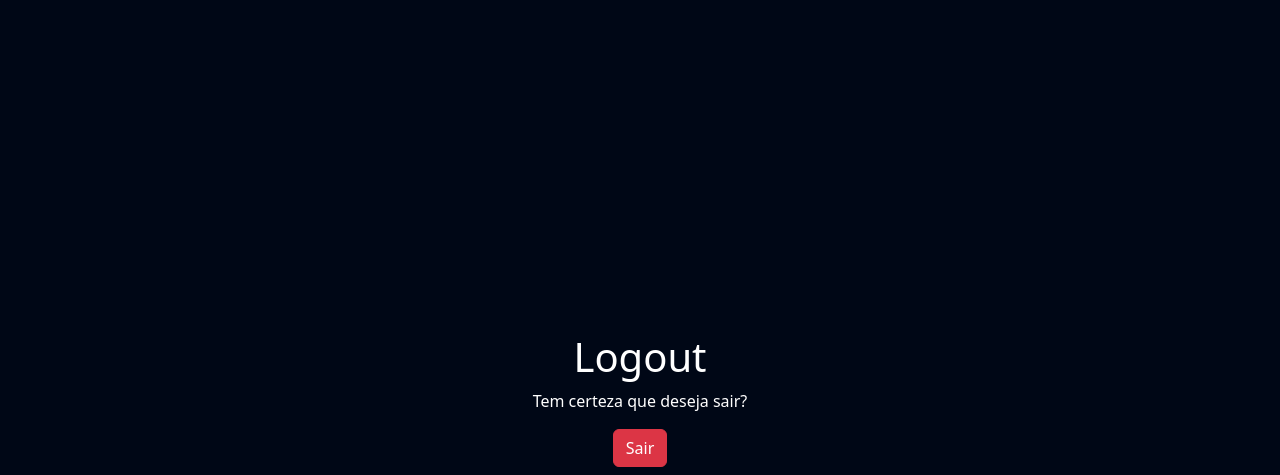
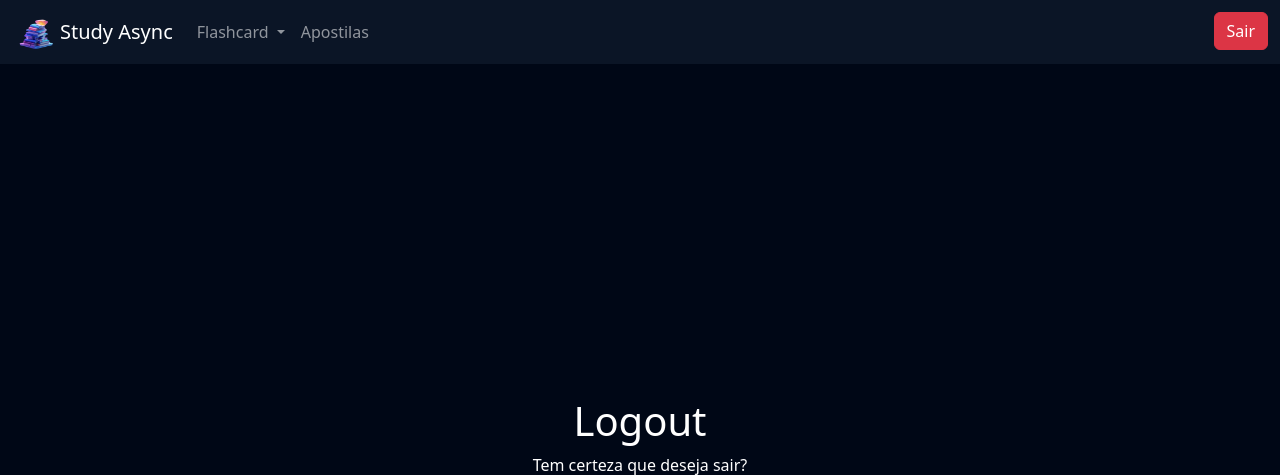
Before and after one commit to LopesLs/StudyChallenger, a Django app: page /accounts/logout/ in a window 1280 px wide. Shown: the top 475 px of the page. Run offline with Django 5.2, Linux system fonts and the light colour scheme; the visitor is signed in with stand-in values (Sample User, id 1); parts of the project's set-up code (start-up, migrations or seed data) failed here and were passed over.

Commit message:
(feat): apply responsivity

```diff
--- a/website/static/css/global.css
+++ b/website/static/css/global.css
@@ -14,11 +14,6 @@ body{
     color: white !important;
 }
 
-.navbar {
-    background-color: red !important;
-    color: white !important;
-}
-
 .icon {
     width: 18px !important;
     height: 18px !important;
@@ -27,3 +22,19 @@ body{
 .alert {
     --bs-alert-margin-bottom: 0px !important;
 }
+
+.content-container {
+    width: 100% !important;
+}
+
+/* Media Queries */
+
+@media (max-width: 991px) {
+    .flex-direction {
+        flex-direction: column !important;
+    }
+
+    content-container {
+        width: auto !important;
+    }
+}
--- a/website/templates/account/logout.html
+++ b/website/templates/account/logout.html
@@ -1,8 +1,6 @@
 {% extends 'index.html' %}
 
 {% load static %}
-
-{% block navbar %}{% endblock %}
 
 {% block style %}
     <link rel="stylesheet" type="text/css" href="{% static 'css/logout.css' %}">
--- a/website/templates/index.html
+++ b/website/templates/index.html
@@ -7,6 +7,8 @@
     <meta name="viewport" content="width=device-width, initial-scale=1.0">
     <link href="https://cdn.jsdelivr.net/npm/bootstrap@5.3.2/dist/css/bootstrap.min.css" rel="stylesheet">
     <link rel="stylesheet" type="text/css" href="{% static 'website/css/global.css' %}">
+    <!-- Favicon -->
+    <link rel="shortcut icon" href="{% static 'website/images/logo.png' %}" type="image/x-icon">
     {% block style %}{% endblock %}
     {% block title %} <title> StudyChallenger | Home Page </title> {% endblock %}
 </head>
@@ -14,12 +16,15 @@
   {% block navbar %}
     <nav style="background-color: var(--main-color) !important" class="navbar navbar-expand-lg navbar-dark" data-bs-theme="dark">
       <div class="container-fluid">
-        <a class="navbar-brand" href="#">Study Async</a>
-        <button class="navbar-toggler" type="button" data-bs-toggle="collapse" data-bs-target="#navbarNav" aria-controls="navbarNav" aria-expanded="false" aria-label="Toggle navigation">
+        <img src="{% static 'website/images/logo.png' %}" alt="Logo" width="48" height="48" class="d-inline-block align-text-top">
+        <a class="navbar-brand" href="/">Study Async</a>
+        <button class="navbar-toggler" type="button" data-bs-toggle="collapse" data-bs-target="#navbarNavDropdown" aria-controls="navbarNavDropdown" aria-expanded="false" aria-label="Toggle navigation">
           <span class="navbar-toggler-icon"></span>
         </button>
-        <div class="collapse navbar-collapse d-flex justify-content-between " id="navbarNav">
-          <ul class="navbar-nav">
+        <div class="collapse navbar-collapse" id="navbarNavDropdown">
+          <ul class="content-container navbar-nav">
+            <div class="content-container d-flex justify-content-between flex-direction">
+              <div class="d-flex flex-direction">
                 <li class="nav-item dropdown">
                   <a class="nav-link dropdown-toggle" href="#" id="navbarDropdown" role="button" data-bs-toggle="dropdown" aria-expanded="false">
                     Flashcard
@@ -34,10 +39,12 @@
                 <li class="nav-item">
                   <a class="nav-link" href="/apostilas/new-apostila">Apostilas</a>
                 </li>
-          </ul>
-          <div class="teste">
+              </div>
+              <div class="leave-button-container">
                 <button onclick="redirect()" class="btn btn-danger" type="submit">Sair</button>
               </div>
+            </div>
+          </ul>
         </div>
       </div>
     </nav>
```
Lines whose indentation alone changed are shown as unchanged.
